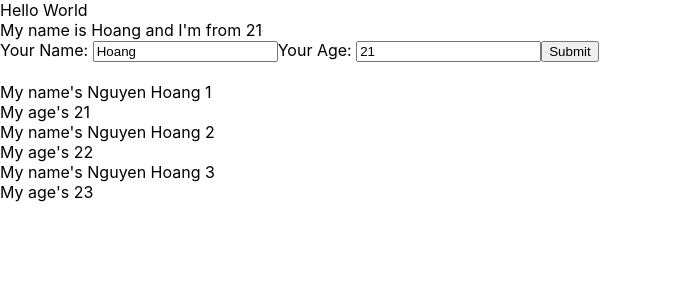
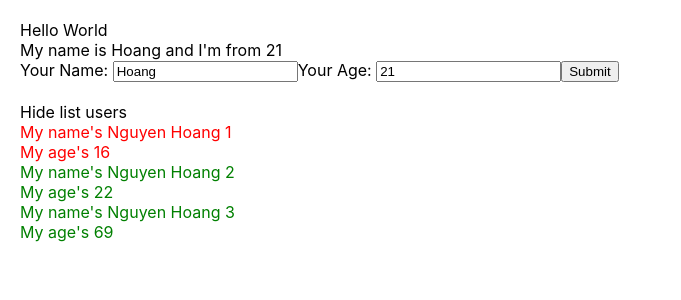
Before and after one commit to HideDar/DemoReact, a React (Create React App) app: page / in a window 1280 px wide. Shown: the top 300 px of the page, without its empty margins (0-681 px from the left). Built offline with nearby package versions, Linux system fonts and the light colour scheme.

Commit message:
conditional output

```diff
--- a/src/App.css
+++ b/src/App.css
@@ -1,4 +1,13 @@
+.red {
+  color: red;
+}
+
+.green {
+  color: green;
+}
+
 body {
+  padding: 20px;
   margin: 0;
   font-family: -apple-system, BlinkMacSystemFont, 'Segoe UI', 'Roboto', 'Oxygen',
     'Ubuntu', 'Cantarell', 'Fira Sans', 'Droid Sans', 'Helvetica Neue',
@@ -46,6 +55,7 @@
   from {
     transform: rotate(0deg);
   }
+
   to {
     transform: rotate(360deg);
   }
--- a/src/components/DisplayInfor.js
+++ b/src/components/DisplayInfor.js
@@ -2,27 +2,48 @@
 
 class DisplayInfor extends React.Component {
 
+    state = {
+        isShowListUser: true
+    }
 
+    handleShowHide = () => {
+        this.setState(
+            {
+                isShowListUser: !this.state.isShowListUser
+            }
+        )
+    }
 
     render() {
         const { listUsers } = this.props;// object
         console.log(listUsers);
         //props => viết tắt property
+
         return (
             <div>
+                <div>
+                    <span onClick={() => { this.handleShowHide() }}>
+                        {this.state.isShowListUser === true ? "Hide list users" : "Show list users"}
+                    </span>
+                </div>
+                {this.state.isShowListUser &&
+                    <div>
                         {listUsers.map((user) => {
+
                             return (
-                        <div key={user.id}>
+                                //dieu kien
+                                <div key={user.id} className={+user.age > 18 ? "green" : "red"}>
                                     <div>My name's {user.name}</div>
                                     <div>My age's {user.age}</div>
                                 </div>
                             )
+
                         })}
+                    </div>
+                }
+            </div>
 
 
-                {/* <div>My name's {this.props.name}</div>
-                <div>My age's {this.props.age}</div> */}
-            </div>
         )
     }
 }
--- a/src/components/Mycompoents.js
+++ b/src/components/Mycompoents.js
@@ -9,9 +9,9 @@
 
     state = {
         listUsers: [
-            { id: 1, name: "Nguyen Hoang 1", age: "21" },
+            { id: 1, name: "Nguyen Hoang 1", age: "16" },
             { id: 2, name: "Nguyen Hoang 2", age: "22" },
-            { id: 3, name: "Nguyen Hoang 3", age: "23" },
+            { id: 3, name: "Nguyen Hoang 3", age: "69" },
 
         ]
     }
--- a/src/index.js
+++ b/src/index.js
@@ -8,9 +8,9 @@
 const root = ReactDOM.createRoot(document.getElementById('root'));
 root.render(
   <Provider store={store}>
-    <React.StrictMode>
-      <App />
-    </React.StrictMode>
+    {/* <React.StrictMode> */}
+    <App />
+    {/* </React.StrictMode> */}
   </Provider>
 );
 
```
Lines whose indentation alone changed are shown as unchanged.
